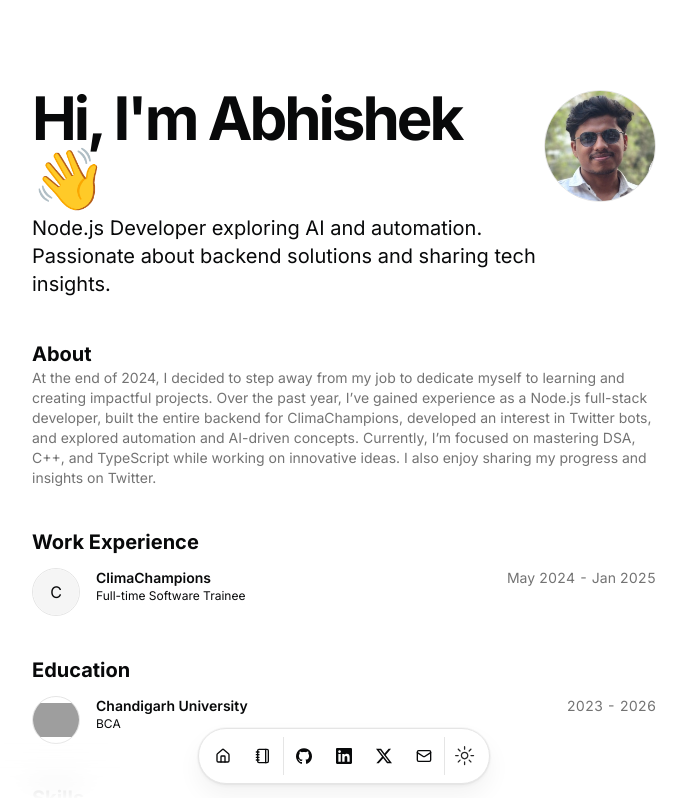
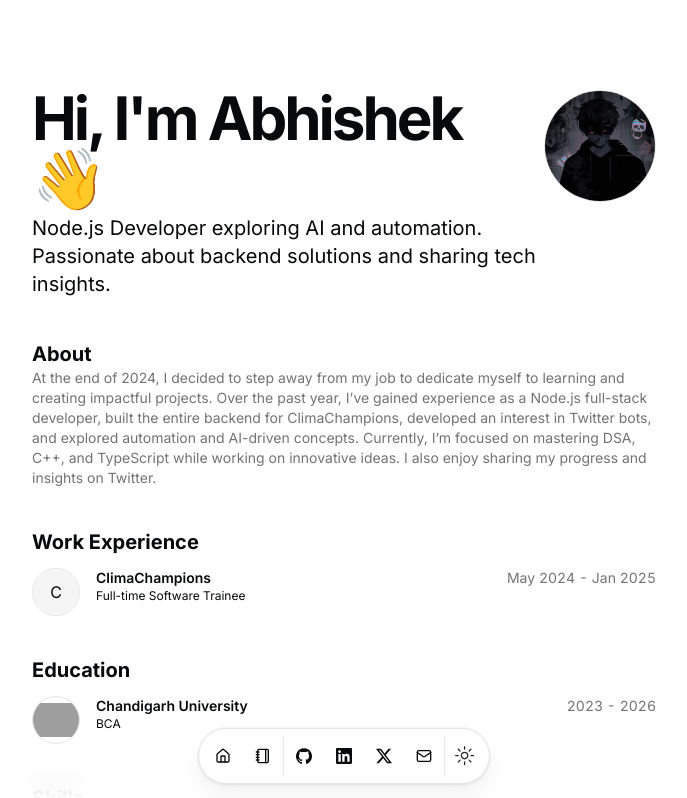
Before and after one commit to abhishek-shivale/portfolio-new, a Next.js app: page / in a window 1280 px wide. Shown: the top 798 px of the page, without its empty margins (296-983 px from the left). Built offline with nearby package versions, Linux system fonts and the light colour scheme; grey boxes are pictures that could not be loaded.

Commit message:
changed avatarurl

```diff
--- a/src/app/page.tsx
+++ b/src/app/page.tsx
@@ -32,7 +32,7 @@ export default function Page() {
             </div>
             <BlurFade delay={BLUR_FADE_DELAY}>
               <Avatar className="size-28 border">
-                <AvatarImage alt={DATA.name} src={DATA.avatarUrl} />
+                <AvatarImage alt={DATA.name} className="object-contain" src={DATA.avatarUrl} />
                 <AvatarFallback>{DATA.initials}</AvatarFallback>
               </Avatar>
             </BlurFade>
```
Also changed, not shown: public/me.png.
